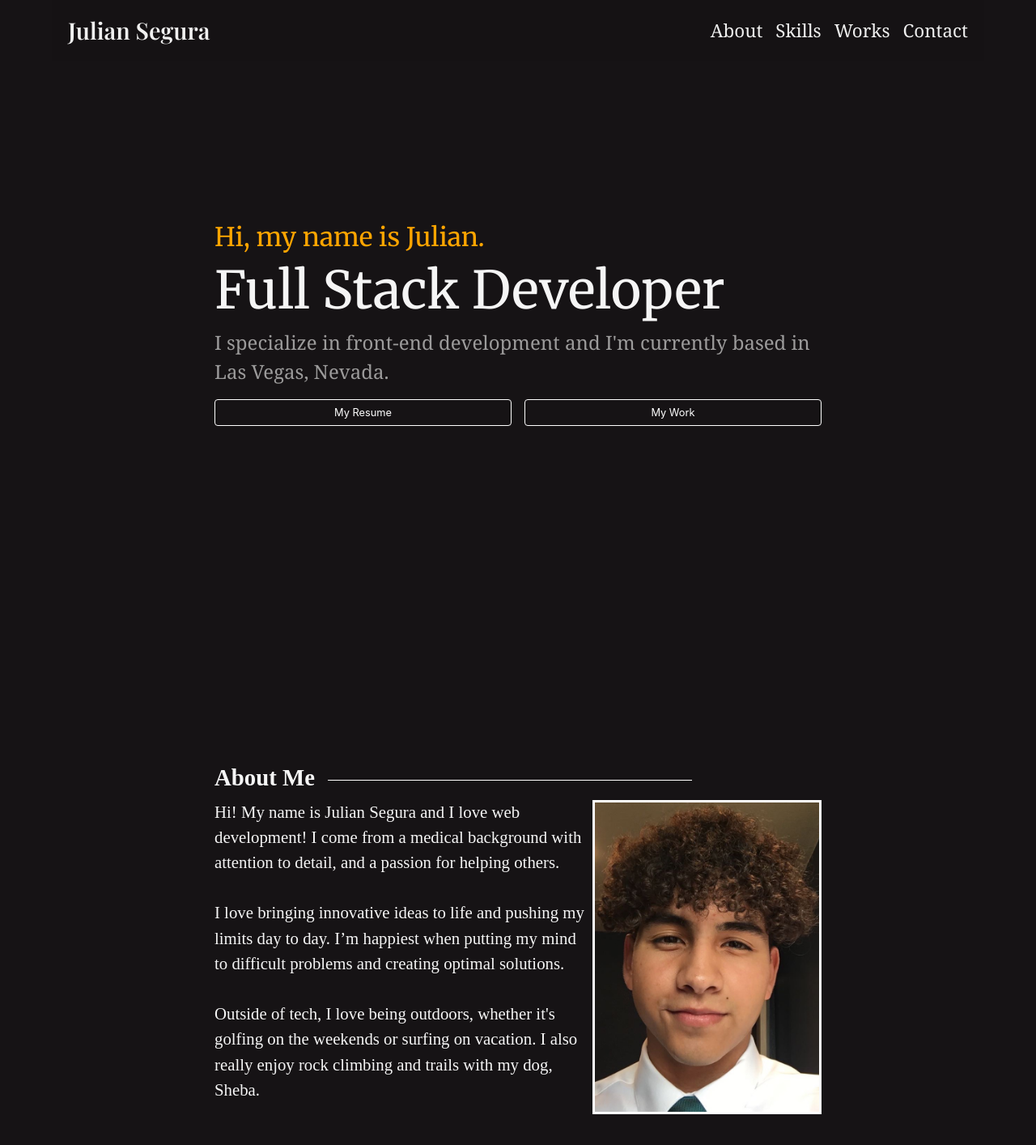
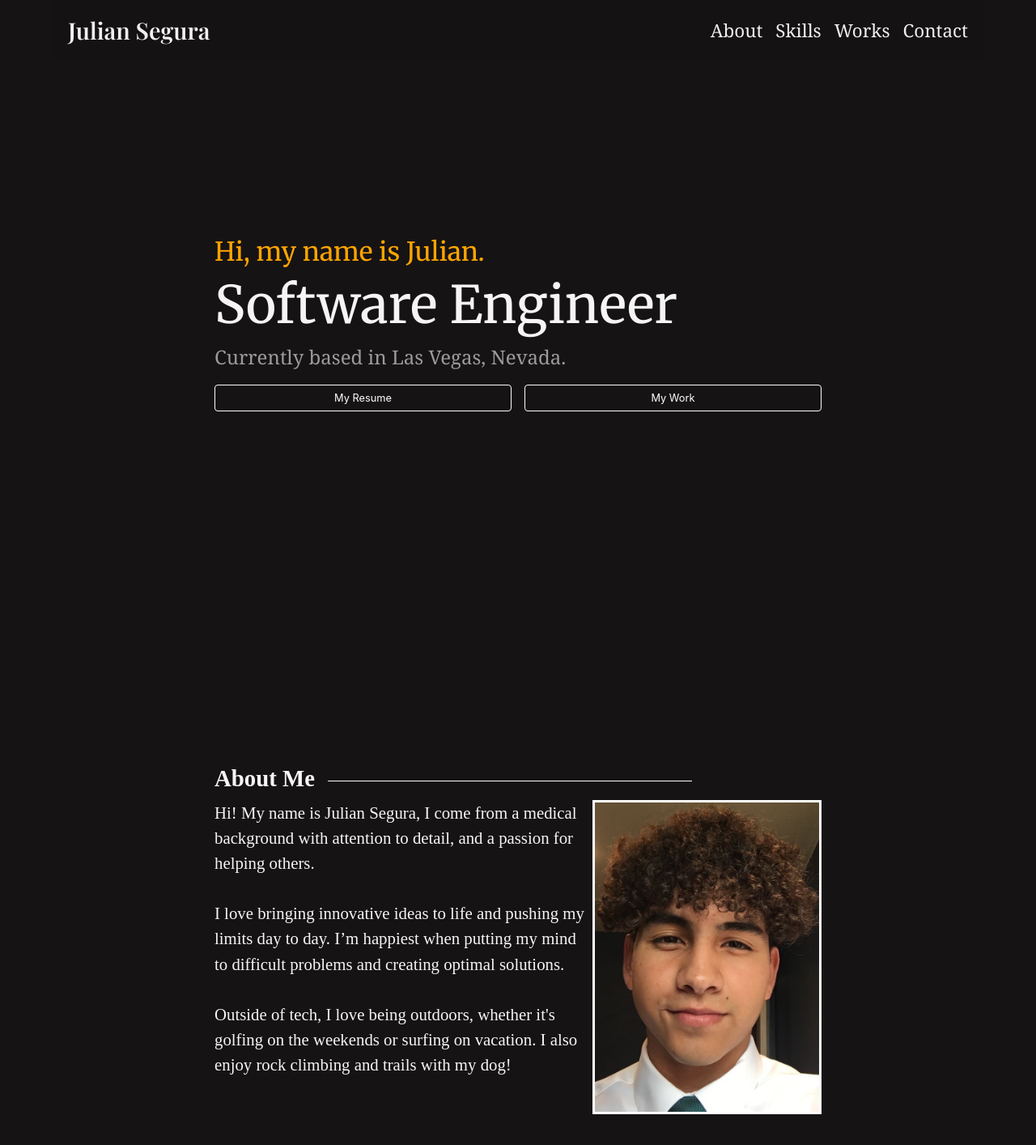
Before and after one commit to JuliansRecent/portfolio-v2, a React (Create React App) app: page / in a window 1280 px wide. Shown: the top 1414 px of the page at 81% size. Built offline with nearby package versions, Linux system fonts and the light colour scheme.

Commit message:
Change the LandingPage.js text. Change AboutPage.js text. Update resume.

```diff
--- a/src/Components/AboutPage/AboutPage.js
+++ b/src/Components/AboutPage/AboutPage.js
@@ -9,7 +9,7 @@ function AboutPage(props) {
 				<h2 className='about-title'>About Me</h2>
 				<div className='text-and-img-container'>
 					<p className='about-description'>
-						Hi! My name is Julian Segura and I love web development! I come from
+						Hi! My name is Julian Segura, I come from
 						a medical background with attention to detail, and a passion for
 						helping others.
 						<br /> <br />
@@ -18,8 +18,8 @@ function AboutPage(props) {
 						creating optimal solutions.
 						<br /> <br />
 						Outside of tech, I love being outdoors, whether it's golfing on the
-						weekends or surfing on vacation. I also really enjoy rock climbing
-						and trails with my dog, Sheba.
+						weekends or surfing on vacation. I also enjoy rock climbing
+						and trails with my dog!
 					</p>
 					<div className='img-container d-flex align-self-center'>
 						<img
--- a/src/Components/LandingPage/LandingPage.js
+++ b/src/Components/LandingPage/LandingPage.js
@@ -5,9 +5,9 @@ function LandingPage(props) {
     return (
 			<section className='landing-page-container d-flex flex-column justify-content-center'>
 				<h1 className='hi-statement'>Hi, my name is Julian.</h1>
-				<h2 className='im-statement'>Full Stack Developer</h2>
+				<h2 className='im-statement'>Software Engineer</h2>
 				<p className='i-specialize-statement'>
-					I specialize in front-end development and I'm currently based in Las
+					 Currently based in Las
 					Vegas, Nevada.
 				</p>
 				<div className='d-flex gap-3'>
```
Also changed, not shown: 1 other file (tests, documents, lock files or other folders).
